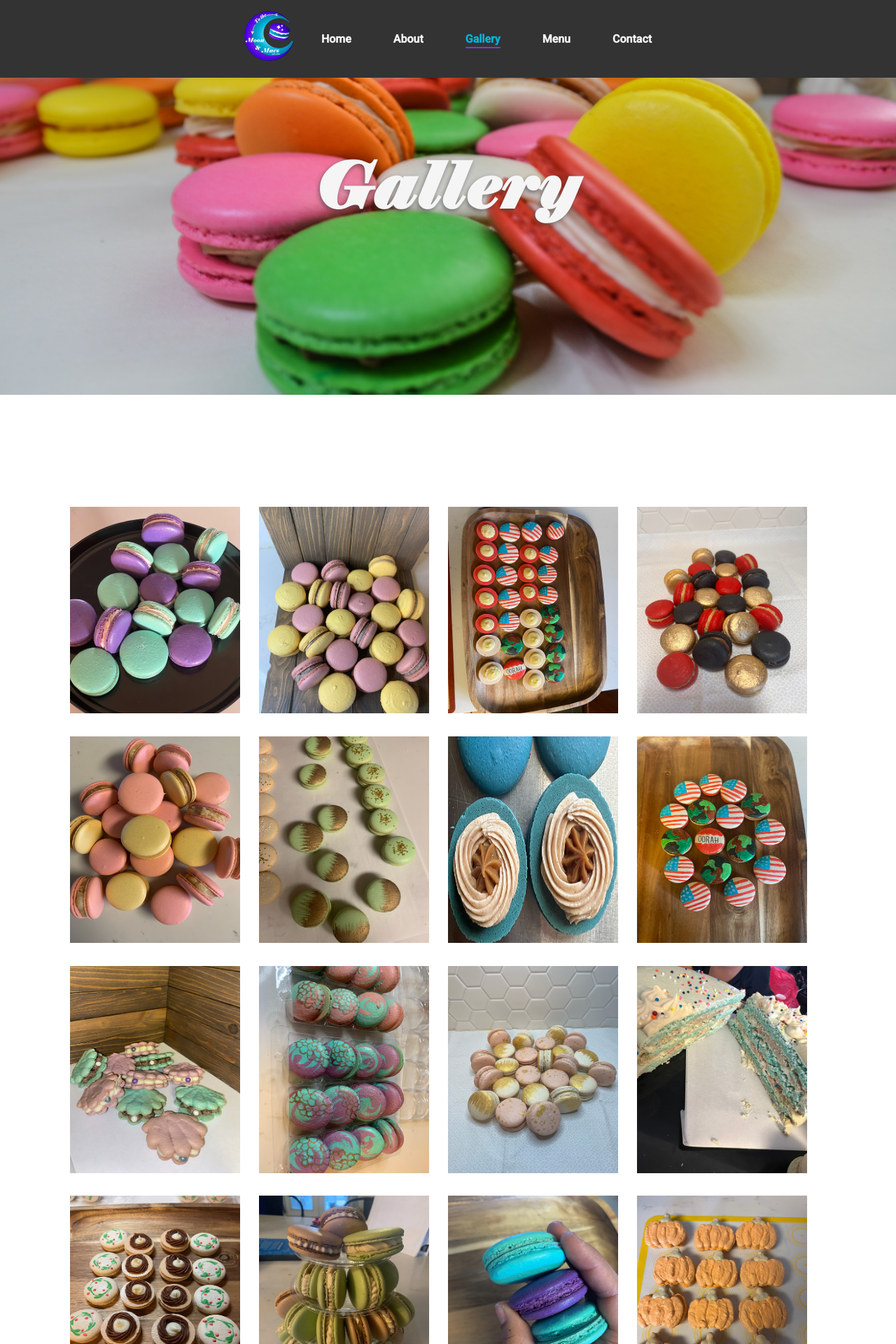
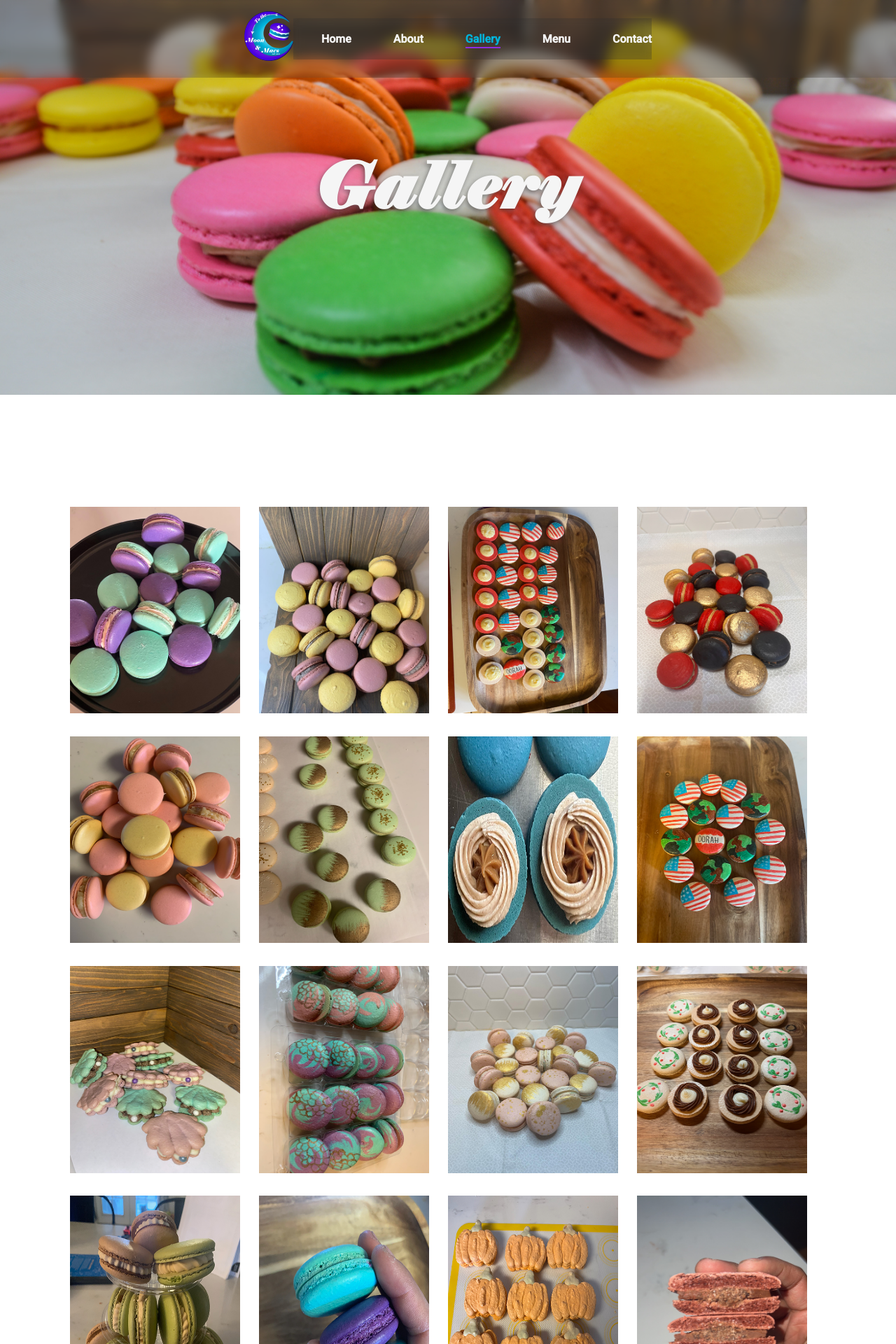
Before and after one commit to Aleroms/MoonyMacs, a React (Vite) app: page /gallery in a window 1280 px wide. Shown: the top 1920 px of the page at 70% size. Built offline with nearby package versions, Linux system fonts and the light colour scheme.

Commit message:
some edits on client feedback

```diff
--- a/src/components/Banner/Banner.tsx
+++ b/src/components/Banner/Banner.tsx
@@ -34,6 +34,7 @@ const Banner: React.FC<BannerProps> = ({ page, title }) => {
   }, []);
   const navigate = useNavigate();
   const buttonHandler = () => {
+    console.log("menu clicked");
     navigate("/menu");
   };
   return (
--- a/src/components/MenuList/MenuList.css
+++ b/src/components/MenuList/MenuList.css
@@ -1,6 +1,6 @@
 .menu,
 .custom-menu-items {
-  padding: 7rem 0;
+  padding: 7rem 0 0;
 }
 .custom-menu-contact {
   max-width: 1000px;
--- a/src/components/MenuList/MenuList.tsx
+++ b/src/components/MenuList/MenuList.tsx
@@ -50,7 +50,6 @@ const MenuList: React.FC<MacaronsProp> = ({ macrons }) => {
         ))}
       </div>
       {/* for custom macarons */}
-      <ImagePanel images={customMacarons} />
       <div className="custom-menu-items">
         <div className="circle-container">
           <div className="circle"></div>
@@ -62,6 +61,7 @@ const MenuList: React.FC<MacaronsProp> = ({ macrons }) => {
           <Button label="contact" onClick={NavigateTo} />
         </div>
       </div>
+      <ImagePanel images={customMacarons} />
     </section>
   );
 };
--- a/src/components/Navbar/Navbar.css
+++ b/src/components/Navbar/Navbar.css
@@ -8,6 +8,11 @@
   height: 100%;
 }
 
+.navbar-color {
+  background-color: rgba(51, 51, 51, 0.221);
+  backdrop-filter: blur(8px);
+}
+
 .navbar {
   position: fixed;
   top: 0;
@@ -16,7 +21,6 @@
   z-index: 1;
   transition: all 0.3s ease-out;
 
-  background-color: #333333;
   padding: 1rem 0;
 }
 
@@ -77,7 +81,8 @@
     position: absolute;
     right: 0;
     top: 107px;
-    background-color: #444;
+    background-color: rgba(68, 68, 68, 0.913);
+    backdrop-filter: blur(8px);
     width: 0px;
     height: calc(100vh - 60px);
     transition: all 0.3s ease-in;
--- a/src/components/Navbar/Navbar.tsx
+++ b/src/components/Navbar/Navbar.tsx
@@ -40,7 +40,7 @@ const Navbar: React.FC = () => {
 
   return (
     // <nav className="navbar">
-    <nav className={`navbar ${hidden && "scroll-down"}`}>
+    <nav className={`navbar navbar-color ${hidden && "scroll-down"}`}>
       <div className="navbar-container">
         <div className="logo">
           <NavLink to="/">
@@ -50,8 +50,34 @@ const Navbar: React.FC = () => {
         <div className="menu-icon" onClick={handleShowNavbar}>
           <Hamburger />
         </div>
-        <div className={`nav-elements  ${showNavbar && "active"}`}>
-          <NavbarLinks />
+        <div className={`nav-elements navbar-color  ${showNavbar && "active"}`}>
+          <ul>
+            <li>
+              <NavLink to="/" onClick={handleShowNavbar}>
+                Home
+              </NavLink>
+            </li>
+            <li>
+              <NavLink to="/about" onClick={handleShowNavbar}>
+                About
+              </NavLink>
+            </li>
+            <li>
+              <NavLink to="/gallery" onClick={handleShowNavbar}>
+                Gallery
+              </NavLink>
+            </li>
+            <li>
+              <NavLink to="/menu" onClick={handleShowNavbar}>
+                Menu
+              </NavLink>
+            </li>
+            <li>
+              <NavLink to="/contact" onClick={handleShowNavbar}>
+                Contact
+              </NavLink>
+            </li>
+          </ul>
         </div>
       </div>
     </nav>
--- a/src/data/gallery.json
+++ b/src/data/gallery.json
@@ -53,11 +53,6 @@
     "id": "65E632DF-EBE5-4816-8731-C44EF25E7057",
     "path": "65E632DF-EBE5-4816-8731-C44EF25E7057.webp",
     "alt": "65E632DF-EBE5-4816-8731-C44EF25E7057 image"
-  },
-  {
-    "id": "IMG_0341",
-    "path": "IMG_0341.webp",
-    "alt": "IMG_0341 image"
   },
   {
     "id": "IMG_2100",
```
Also changed, not shown: src/views/Home/Home.tsx (+14 -0 lines).
